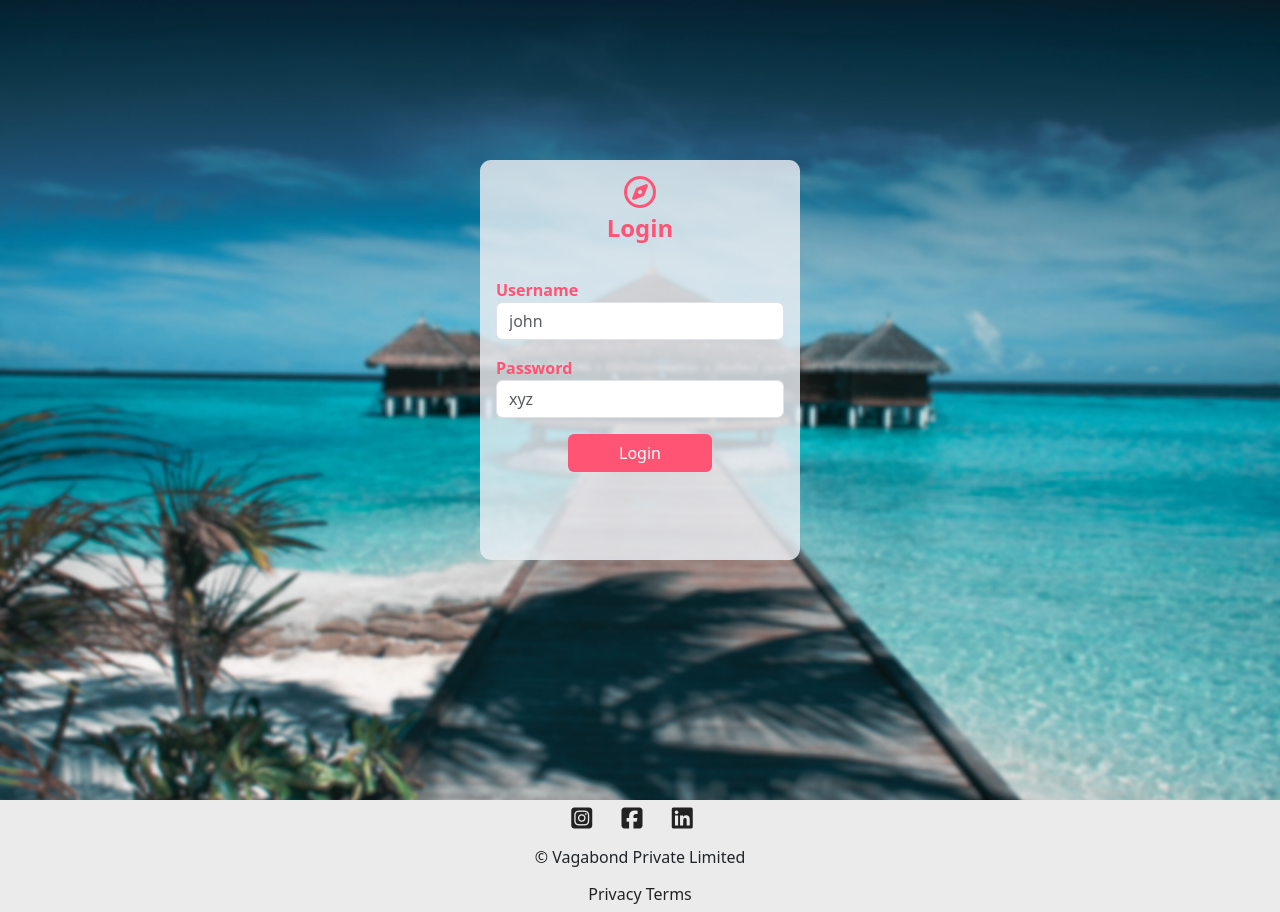
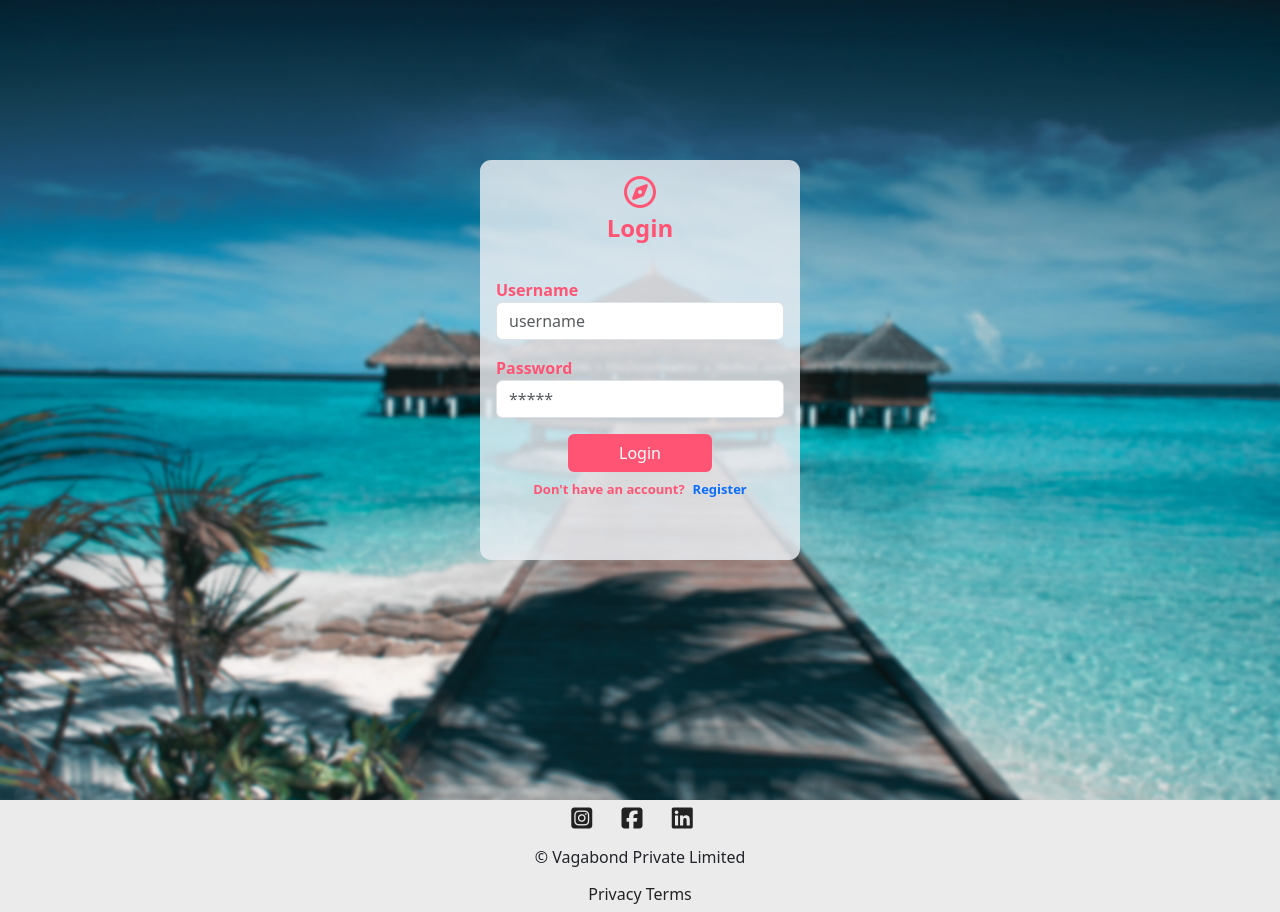
Before and after one commit to Rishi-Raj-Anand/vagabond, a Node server app: page /user/login in a window 1280 px wide. Run offline with Node 20, Linux system fonts and the light colour scheme; some libraries are stand-ins or nearby versions.

Commit message:
post login

```diff
--- a/app.js
+++ b/app.js
@@ -70,6 +70,7 @@ connectDB(DB_URL)
 app.use((req,res,next)=>{
     app.locals.success=req.flash('success');
     app.locals.error=req.flash('error');
+    app.locals.user=req.user;
     next()
 })
 // Routes
@@ -78,15 +79,6 @@ app.get("/", (req, res) => {
 
 })
 
-app.get("/demouser",async(req,res)=>{
-    const user=new User({
-        email:"rika@gmail.com",
-        username:"rika"
-    })
-
-    let regUser=await User.register(user,"rika@123");
-    res.send(regUser);
-})
 
 app.use('/user',userRoute);
 app.use('/listings',listingRoute);
--- a/public/CSS/style.css
+++ b/public/CSS/style.css
@@ -191,7 +191,7 @@ footer a{
 
 .user-main{
     width: 25%;
-    height: 57%;
+    height: 58%;
     /* border: #FF5473 solid ; */
     margin-top: 10rem;
     display: flex;
@@ -237,3 +237,18 @@ footer a{
 .login-main{
     height: 50%;
 }
+.other-option{
+    display: flex;
+    justify-content: center;
+    margin-top: -0.5rem;
+    font-weight: 600;
+    font-size: small;
+    gap: 0.5rem;
+
+}
+
+.other-option a{
+    text-decoration: none;
+    font-weight: 700;
+    /* color: #FF5473; */
+}
--- a/routes/user.js
+++ b/routes/user.js
@@ -4,6 +4,7 @@ const passport=require('passport');
 const LocalStrategy=require('passport-local');
 const User=require('../models/user.js');
 const asyncWrap = require('../utils/asyncWrap.js');
+const { saveRedirectUrl } = require('../middlewares.js');
 
 
 router.get("/signin",(req,res)=>{
@@ -16,9 +17,15 @@ router.post("/signin",asyncWrap(async(req,res)=>{
         const user=new User({username,email});
 
         const registeredUser=await User.register(user,password);
+        req.login(registeredUser,(err)=>{
+            if(err){
+                return next(err)
+            }
+            req.flash('success',"Welcome to Vagabond")
+            return res.redirect('/listings')
+        })
 
-        req.flash('success',"Welcome to Vagabond")
-        res.redirect('/listings')
+
     } catch (error) {
         req.flash('error',error.message);
         res.redirect('/user/signin');
@@ -29,11 +36,22 @@ router.get("/login",(req,res)=>{
     res.render('../views/user/login.ejs')
 })
 
-router.post("/login",passport.authenticate('local', { failureRedirect: '/user/login',failureFlash:true }),(req,res)=>{
+router.post("/login",saveRedirectUrl,passport.authenticate('local', { failureRedirect: '/user/login',failureFlash:true }),(req,res)=>{
+    req.flash('success',`Welcome back ${req.body.username} `)
+    const redirectUrl=res.locals.redirectUrl || '/listings'
+    res.redirect(redirectUrl)
 
-    req.flash('success',`Welcome back ${req.body.username} `)
-    res.redirect('/listings')
+})
 
+router.get('/logout',(req,res,next)=>{
+    req.logOut((err)=>{
+        if(err){
+            return next(err);
+        }
+
+        req.flash('success','You are logged out')
+        res.redirect('/listings')
+    })
 })
 
 
--- a/views/user/login.ejs
+++ b/views/user/login.ejs
@@ -24,16 +24,21 @@
       <form action="/user/login" method="post" class="user-form needs-validation" novalidate>
         <div>
           <label for="username">Username</label>
-          <input type="text" placeholder="john" name="username" id="username" class="form-control" required>
+          <input type="text" placeholder="username" name="username" id="username" class="form-control" required>
         </div>
 
         <div>
           <label for="password">Password</label>
-          <input type="password" placeholder="xyz" name="password" id="password" class="form-control" required>
+          <input type="password" placeholder="*****" name="password" id="password" class="form-control" required>
         </div>
 
         <div class="d-grid gap-2 col-6 mx-auto">
           <button class="btn user-btn " type="submit">Login</button>
+        </div>
+
+        <div class="other-option">
+          <p>Don't have an account?</p>
+          <a href="/user/signin">Register</a>
         </div>
       </form>
     </div>
```
Also changed, not shown: middlewares.js (added, +20 -0 lines), routes/listing.js (+24 -23 lines), routes/review.js (+20 -18 lines), views/includes/navbar.ejs (+9 -0 lines), views/user/signin.ejs (+10 -5 lines).
